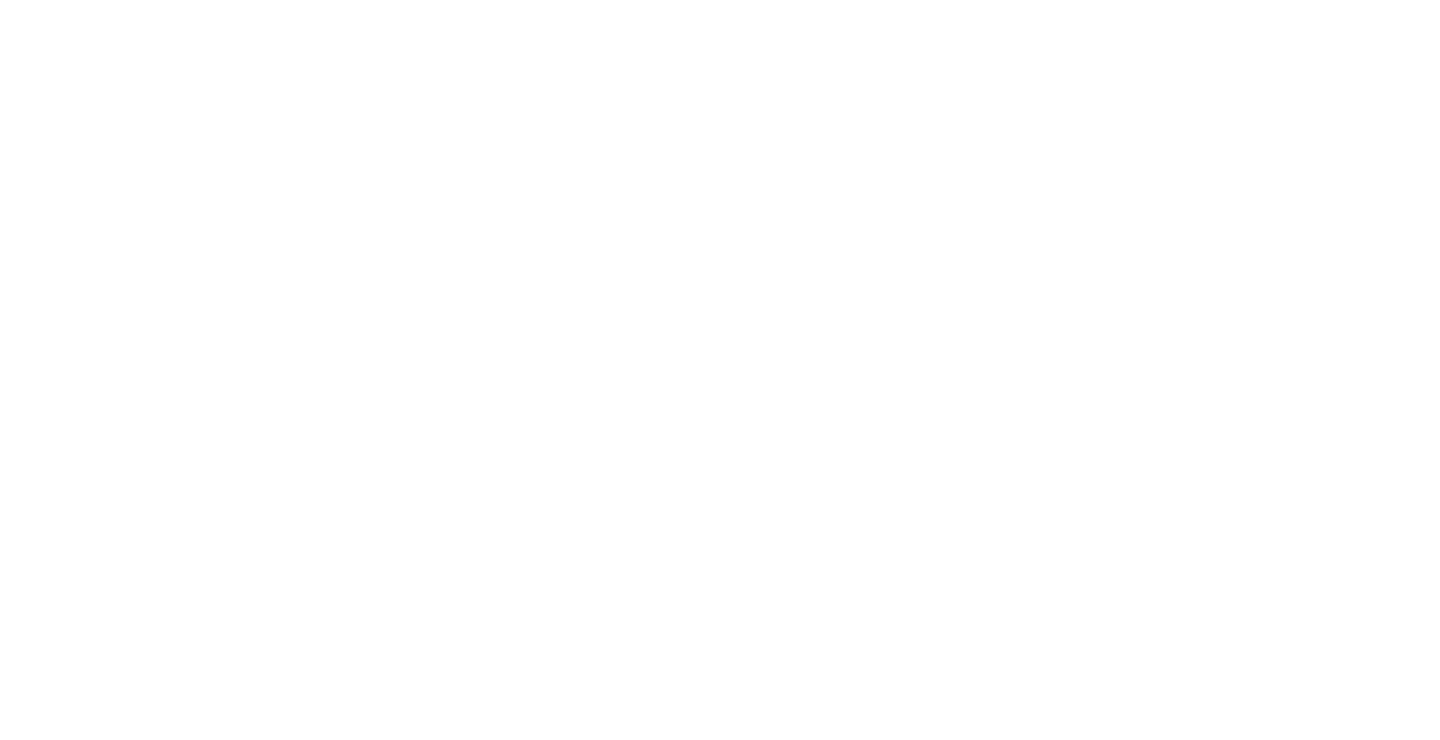
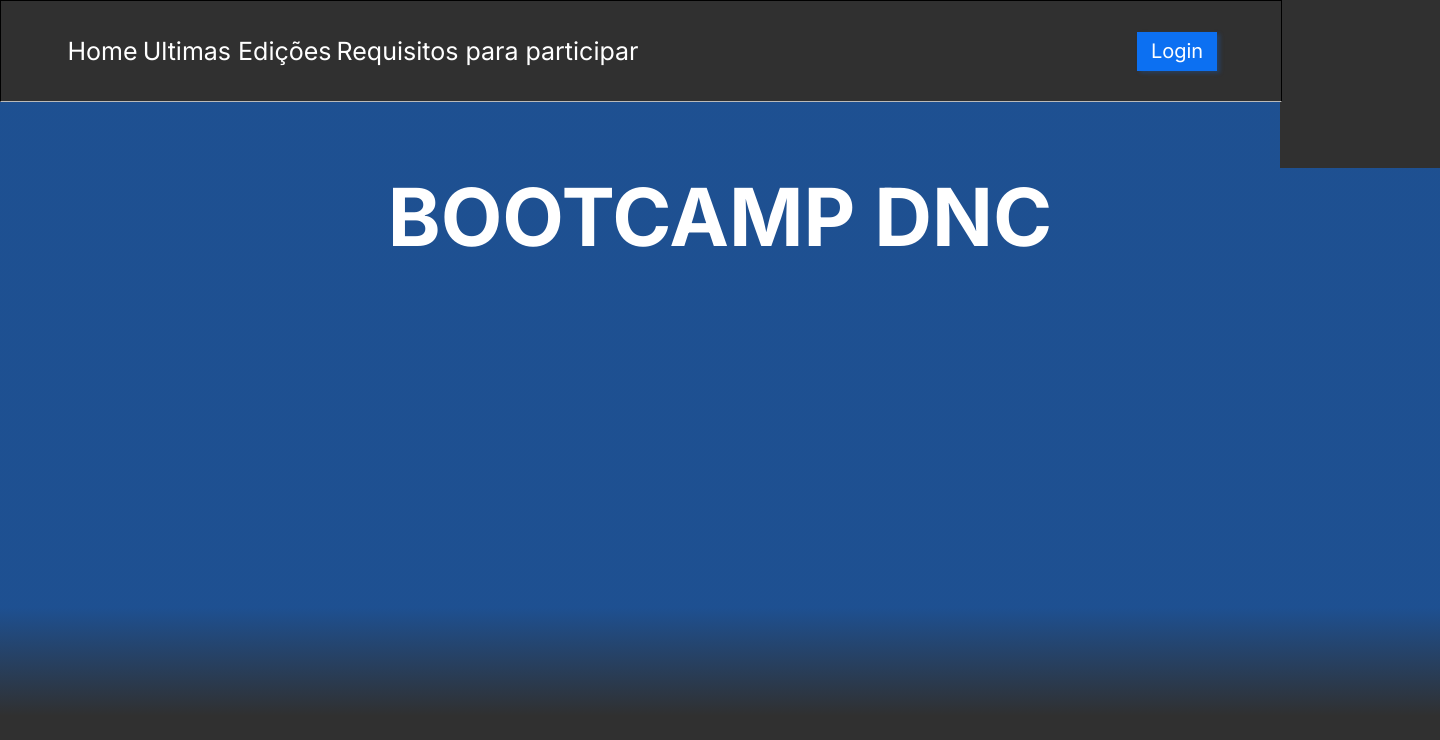
Before and after one commit to ProgramadorAlbertoLuis/Bootcamp-DNC, a plain HTML site: page index.html in a window 1280 px wide. Shown: the top 740 px of the page, 1440 px wide, since content can reach past the window. Drawn offline with Linux system fonts and the light colour scheme.

Commit message:
Segunda Versao

```diff
--- a/index.html
+++ b/index.html
@@ -2,10 +2,30 @@
 <html lang="pt-br">
 <head>
     <meta charset="UTF-8">
+    <meta http-equiv="X-UA-Compatible" content="IE=edge">
     <meta name="viewport" content="width=device-width, initial-scale=1.0">
     <title> Bootcamp DNC </title>
+    <link rel="stylesheet" href="style.css">
+    <link rel="preconnect" href="https://fonts.googleapis.com">
+    <link rel="preconnect" href="https://fonts.gstatic.com" crossorigin>
+    <link href="https://fonts.googleapis.com/css2?family=Inter:wght@400;700&display=swap" rel="stylesheet">
 </head>
 <body>
+    <nav id="principal">
+        <div id="menu">
+            <a href="">Home</a>
+            <a href="">Ultimas Edições</a>
+            <a href="">Requisitos para participar</a>
+        </div>
+        <button>Login</button>
+    </nav>
+    <nav id="title">
+        <div>
+            <h1>
+                BOOTCAMP DNC
+            </h1>
 
+        </div>
+    </nav>
 </body>
 </html>
--- /dev/null
+++ b/style.css
@@ -0,0 +1,86 @@
+body{
+    margin: 0px;
+    padding: 0px;
+
+    background: linear-gradient(180deg, rgba(12, 112, 242, 0.5) 19.91%, rgba(12, 112, 242, 0) 24.84%), #303030;
+    background-repeat: no-repeat;
+}
+
+#principal{
+    width:100%;
+    height:100px;
+
+    border:1px solid black;
+    border-bottom: 1px solid #BABABA;
+    background-color: #303030;
+
+    display: flex;
+    justify-content: space-between;
+    align-items: center;
+}
+
+    #principal div a{
+        font-family: 'Inter';
+        font-size: 25px;
+        font-weight: 400;
+        color: white;
+
+        text-decoration: none;
+    }
+
+        #principal div a:hover{
+            color: #c3c3c3;
+        }
+
+    #principal button{
+        margin-right: 5%;
+        background: #0C70F2;
+        border: 0px;
+
+        width: 80px;
+        height: 39px;
+
+        font-family: Inter;
+        font-size: 20px;
+        font-weight: 400;
+        color: #FFF;
+
+        box-shadow: 3px 2px 4px 0px rgba(12, 112, 242, 0.25);
+        cursor: pointer;
+    }
+
+    #menu{
+        display: flex;
+        justify-content: space-around;
+        align-items: center;
+
+        width: 45%;
+        margin-left: 5%;
+    }
+
+#title{
+    background: linear-gradient(180deg, rgba(12, 112, 242, 0.50) 19.91%, rgba(12, 112, 242, 0.00) 24.84%), #303030;
+    width: 1440px;
+    height: 2206px;
+    flex-shrink: 0;
+    text-align: center;
+}
+
+#title h1{
+    color: #FFF;
+    font-family: Inter;
+    font-size: 80px;
+    font-style: normal;
+    font-weight: 800;
+    line-height: normal;
+}
+
+#title p{
+    width: 1018px;
+    color: #FFF;
+    font-family: Inter;
+    font-size: 40px;
+    font-style: normal;
+    font-weight: 500;
+    line-height: normal;
+}
```
